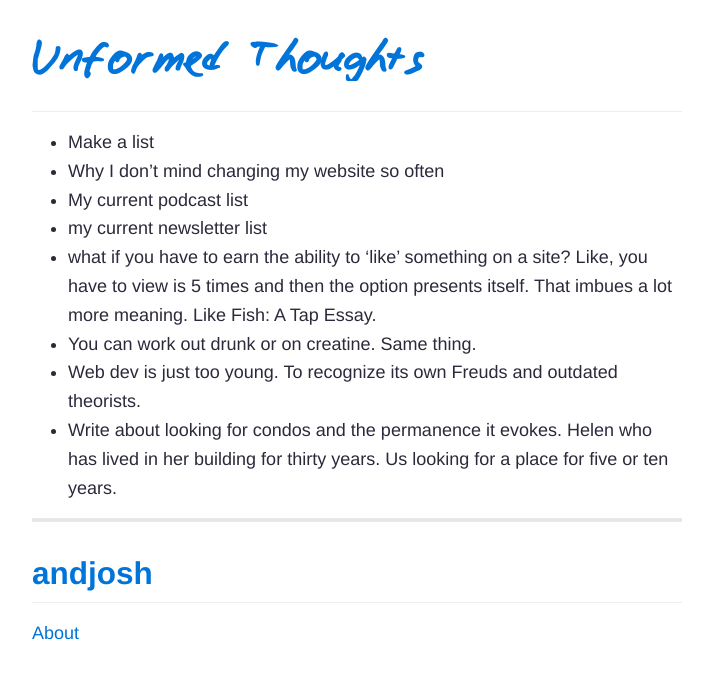
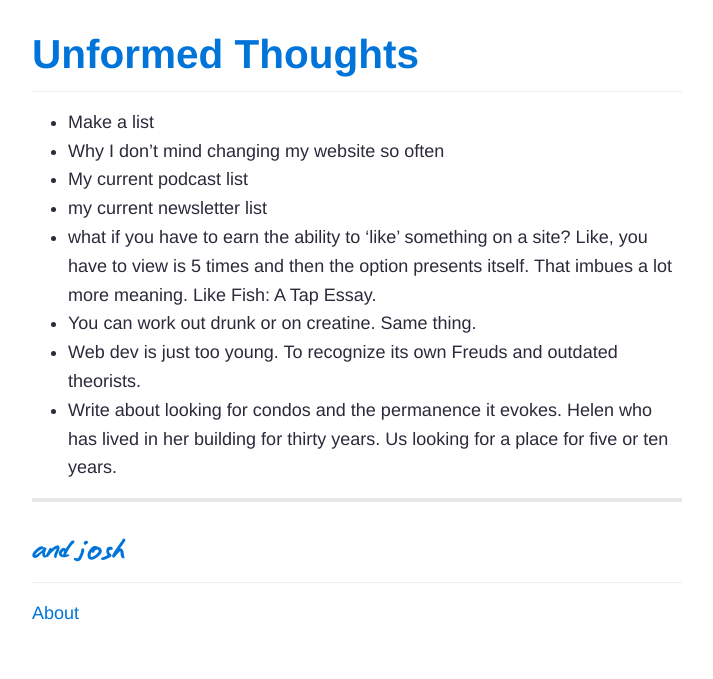
Before and after one commit to joshbeckman/andjosh.github.io, a Jekyll site: the page built from thoughts.md, in a window 1280 px wide. Shown: the top 679 px of the page, without its empty margins (283-996 px from the left). Built offline with Jekyll 4.4.1, drawn with Linux system fonts in a browser that asks for light colours; Markdown is read by kramdown in place of the engine named in the settings.

Commit message:
Changing hand font on pageS

```diff
--- a/_layouts/page.html
+++ b/_layouts/page.html
@@ -2,12 +2,12 @@
 layout: default
 ---
 
-<h1 class="hand"><a href="{{ page.url }}">{{ page.title }}</a></h1>
+<h1 class=""><a href="{{ page.url }}">{{ page.title }}</a></h1>
 <div class="content">
     {{ content }}
 </div>
 <hr/>
-<h2 class="site-title">
+<h2 class="site-title hand">
     <a href="/" rel="home" title="{{ site.title }}">{{ site.title }}</a>
 </h2>
 <div class="about">
```
